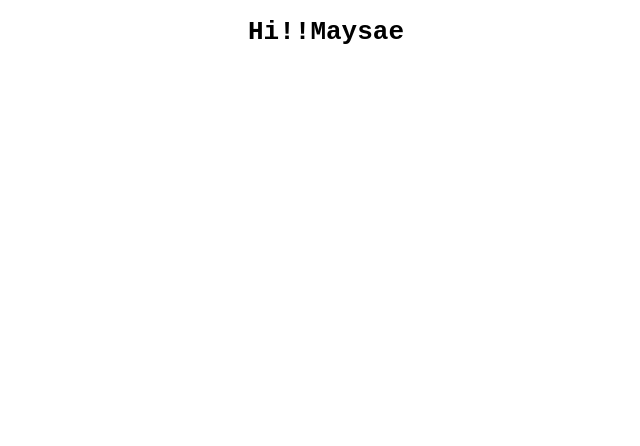
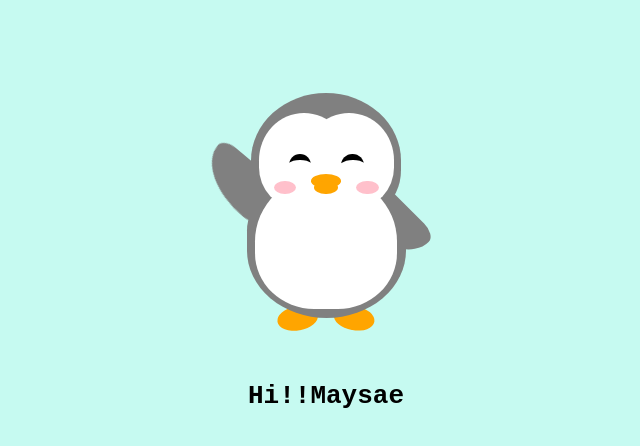
Before and after one commit to ALAAEddineACHEACHE/Penguin, a plain HTML site: page index.html in a window 1280 px wide. Shown: the whole page, without its empty margins (314-954 px from the left). Drawn offline with Linux system fonts and the light colour scheme.

Commit message:
Update index.html

```diff
--- a/index.html
+++ b/index.html
@@ -4,6 +4,7 @@
   <meta charset="UTF-8">
   <meta name="viewport" content="width=device-width, initial-scale=1.0">
   <title>Penguin</title>
+  <link href='style.css' rel='stylesheet'></link>
 </head>
 <body>
 <div class="penguin">
```
